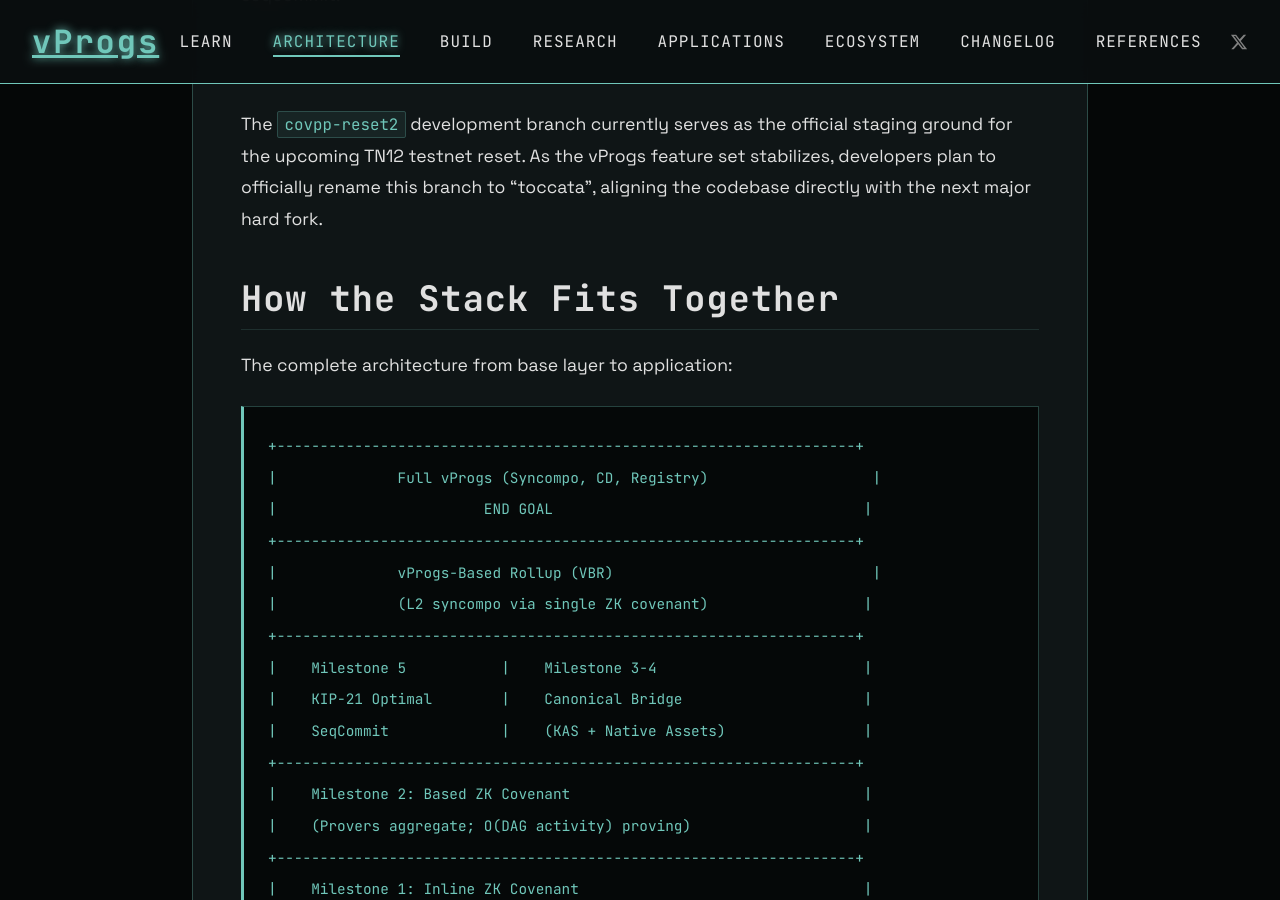
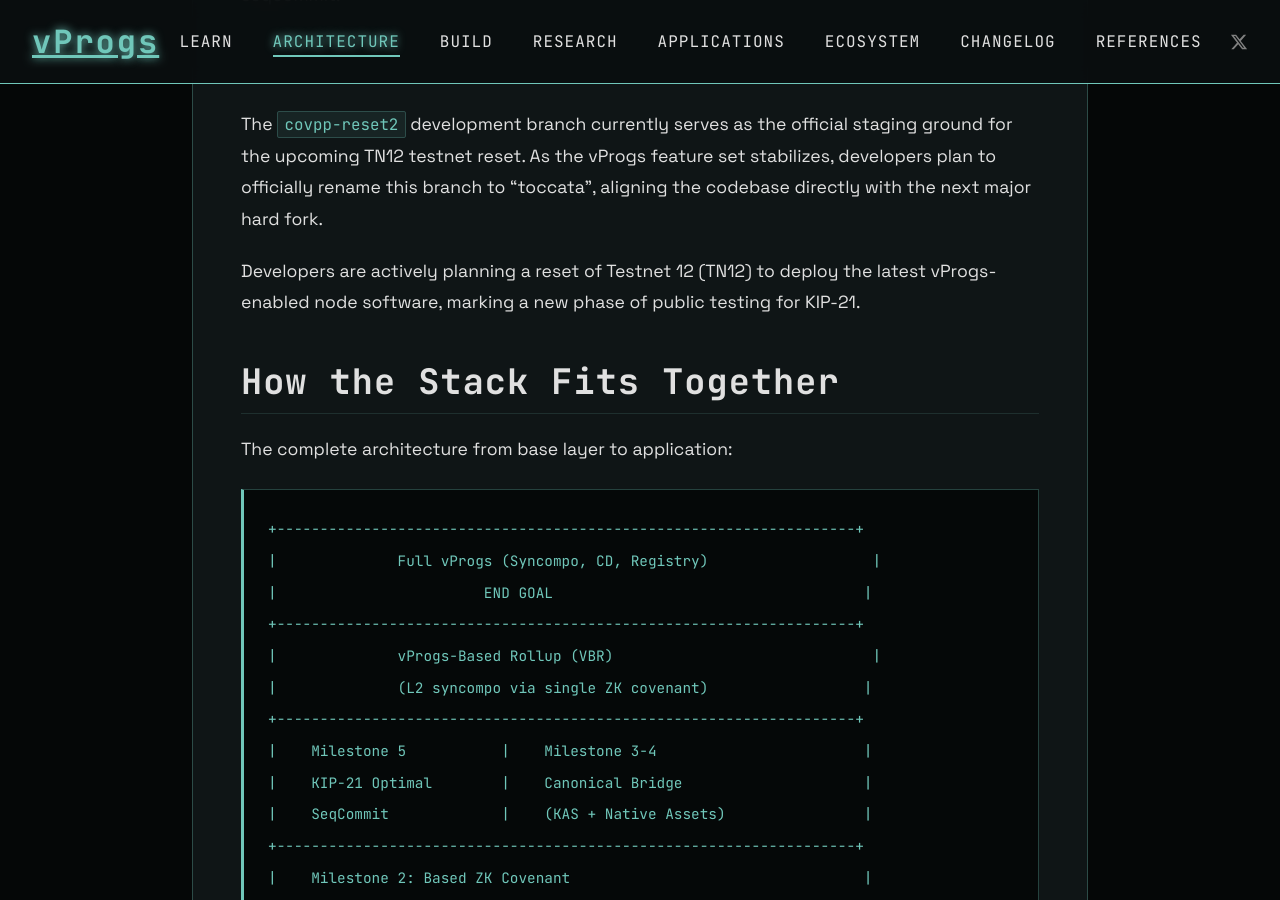
Before and after one commit to creative-inference/vprogs.xyz, a Jekyll site: the page built from architecture/covenants.md, in a window 1280 px wide and 900 px high, scrolled down 18168 px. Built offline with Jekyll 4.4.1, drawn with Linux system fonts in a browser that asks for light colours.

Commit message:
Add planned TN12 reset for vProgs testing [auto]

```diff
--- a/architecture/covenants.md
+++ b/architecture/covenants.md
@@ -478,6 +478,10 @@ Opcode numbers agreed January 17, 2026: `0xcf-0xd3` for covenant ID ops, `0xd4`
 
 The `covpp-reset2` development branch currently serves as the official staging ground for the upcoming TN12 testnet reset. As the vProgs feature set stabilizes, developers plan to officially rename this branch to "toccata", aligning the codebase directly with the next major hard fork.
 
+
+
+Developers are actively planning a reset of Testnet 12 (TN12) to deploy the latest vProgs-enabled node software, marking a new phase of public testing for KIP-21.
+
 ## How the Stack Fits Together
 
 The complete architecture from base layer to application:
```
